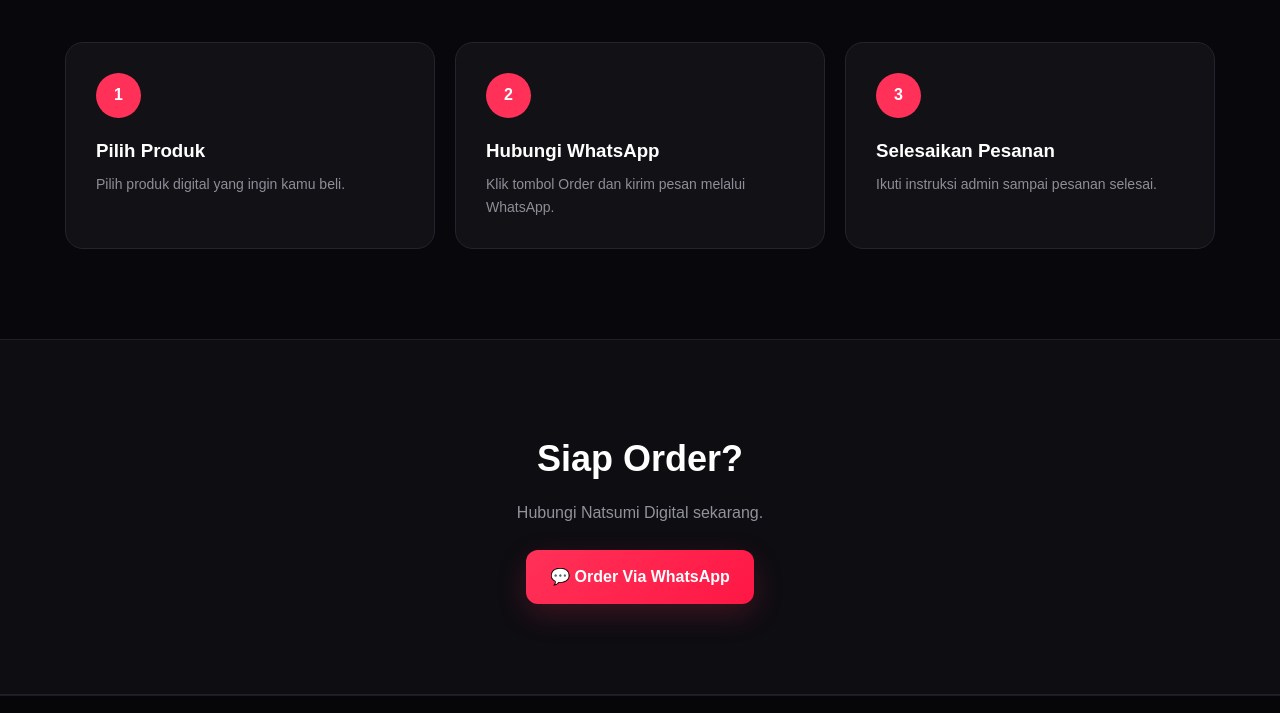
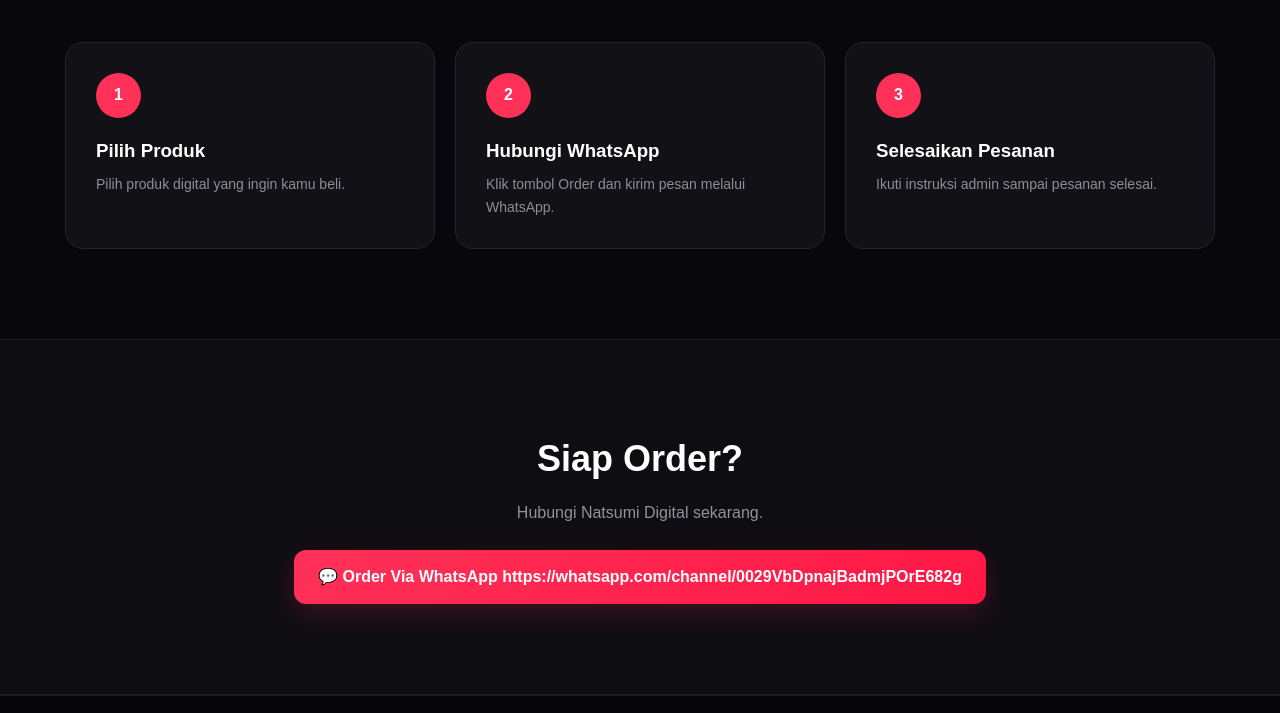
Before and after one commit to variasimotorr99-wq/https-natsumi.biz.id, a plain HTML site: page index.html in a window 1280 px wide. Shown: the part 2797-3510 px from the top of the page. Drawn offline with Linux system fonts and the light colour scheme.

Commit message:
Update index.html

```diff
--- a/index.html
+++ b/index.html
@@ -838,7 +838,7 @@
         href="https://wa.me/6282249211189?text=Halo%20Natsumi%20Digital%2C%20saya%20ingin%20order."
         target="_blank"
         class="btn btn-primary">
-        💬 Order Via WhatsApp
+        💬 Order Via WhatsApp https://whatsapp.com/channel/0029VbDpnajBadmjPOrE682g
       </a>
 
     </div>
```
